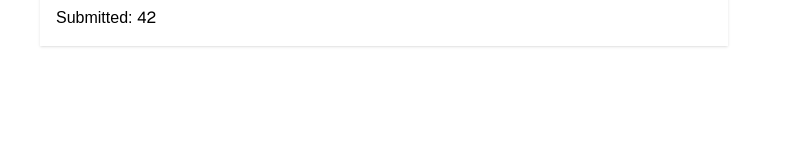
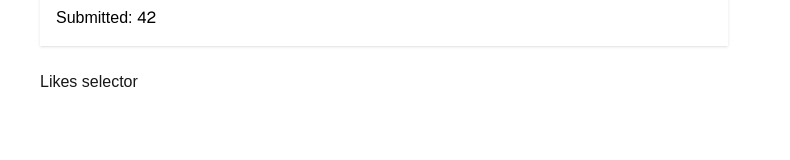
Before and after one commit to montaana01/itransition-5, a Next.js app: page / in a window 1280 px wide. Shown: the part 257-417 px from the top of the page, without its empty margins (0-790 px from the left). Built offline with nearby package versions, Linux system fonts and the light colour scheme.

Commit message:
feat: implement workpiece for likes selector

```diff
--- /dev/null
+++ b/app/components/LikesSelector/LikeSelector.tsx
@@ -0,0 +1,7 @@
+export function LikeSelector() {
+  return (
+    <>
+      <h2>Likes selector</h2>
+    </>
+  )
+}
--- a/app/page.tsx
+++ b/app/page.tsx
@@ -1,6 +1,7 @@
 import { SeedForm } from '@/app/components/SeedToolbar/SeedForm';
 import { Footer } from "@/app/components/DOM/Footer/Footer";
 import { Header } from "@/app/components/DOM/Header/Header";
+import { LikeSelector } from "@/app/components/LikesSelector/LikeSelector";
 
 export default function Home() {
   return (
@@ -8,6 +9,7 @@ export default function Home() {
       <Header />
       <main className="flex min-h-screen w-full max-w-3xl flex-col gap-6 px-6 py-16 sm:px-10">
         <SeedForm initialSeed="42" />
+        <LikeSelector />
       </main>
       <Footer />
     </>
```
